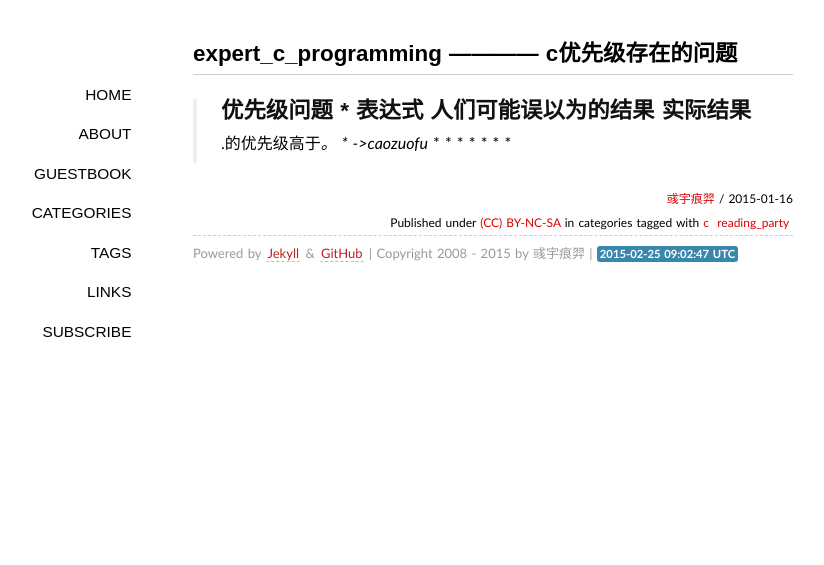
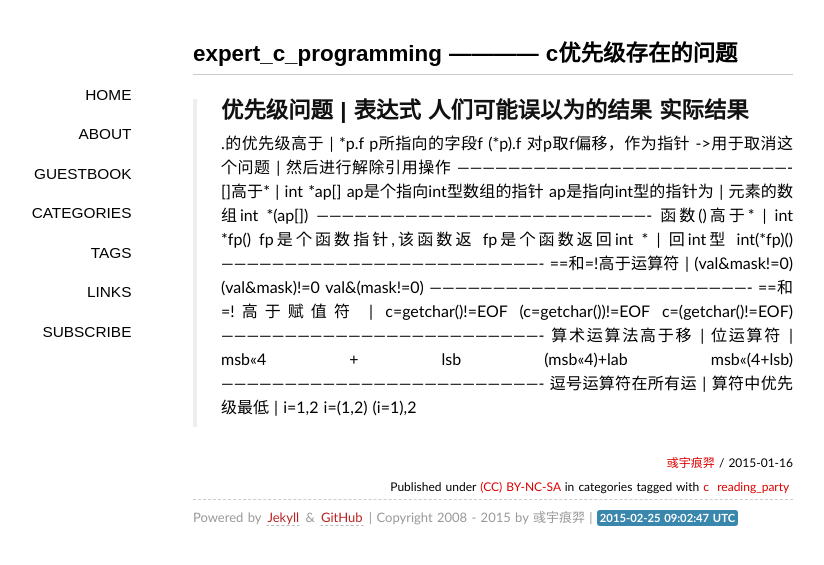
Before and after one commit to zhaoguangqiang/oldBlog, a Jekyll site: the page built from _posts/2015/2015-01-16-c-priority.markdown, in a window 1280 px wide. Shown: the top 565 px of the page, without its empty margins (147-971 px from the left). Built offline with Jekyll 4.4.1, drawn with Linux system fonts in a browser that asks for light colours; some web fonts are replaced; Markdown is read by kramdown in place of the engine named in the settings; comment, search, counter and statistics services are not loaded.

Commit message:
2015-02-25-diff_pointer_array_and_array_pointer.markdown

```diff
--- a/_posts/2015/2015-01-16-c-priority.markdown
+++ b/_posts/2015/2015-01-16-c-priority.markdown
@@ -5,14 +5,23 @@ discription: expert_c_programming
 tags: c reading_party
 ---
 
-> 优先级问题         *                  表达式   人们可能误以为的结果 实际结果
+> 优先级问题         |  表达式           人们可能误以为的结果       实际结果
+> -------------------------------------------------------------------------------
+> .的优先级高于      |  \*p.f            p所指向的字段f (\*p).f     对p取f偏移，作为指针
+> ->用于取消这个问题 |                                              然后进行解除引用操作
+> -------------------------------------------------------------------------------
+> []高于\*           |  int \*ap[]       ap是个指向int型数组的指针  ap是指向int型的指针为
+>                    |                                              元素的数组int \*(ap[])
+> -------------------------------------------------------------------------------
+> 函数()高于\*       |  int \*fp()       fp是个函数指针,该函数返    fp是个函数返回int *
+>                    |                   回int型 int(*fp)()
 > ----------------------------------------------------------------------------
-> .的优先级高于*。 *
->  ->caozuofu*
->  *
->  *
->  *
->  *
->  *
->  *
->  *
+> ==和=!高于运算符   |  (val&mask!=0)    (val&mask)!=0              val&(mask!=0)
+> ----------------------------------------------------------------------------
+> ==和=!高于赋值符   |  c=getchar()!=EOF (c=getchar())!=EOF         c=(getchar()!=EOF)
+> ----------------------------------------------------------------------------
+> 算术运算法高于移   |
+> 位运算符           |  msb<<4 + lsb     (msb<<4)+lab               msb<<(4+lsb)
+> ----------------------------------------------------------------------------
+> 逗号运算符在所有运 |
+> 算符中优先级最低   |  i=1,2            i=(1,2)                    (i=1),2
```
Also changed, not shown: _posts/2015/2015-02-25-diff_pointer_array_and_array_pointer.markdown (added, +22 -0 lines), 1 other file.
